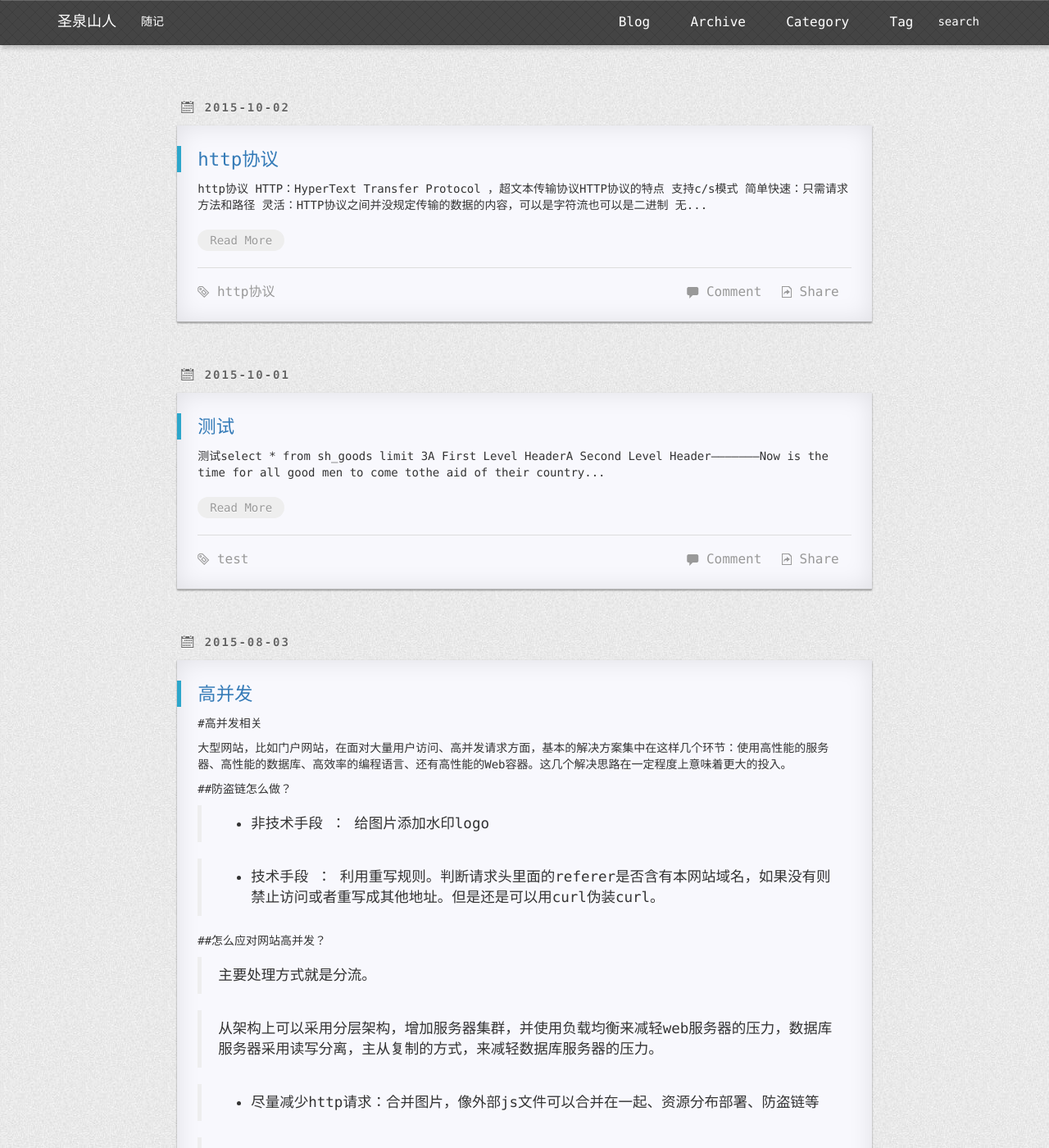
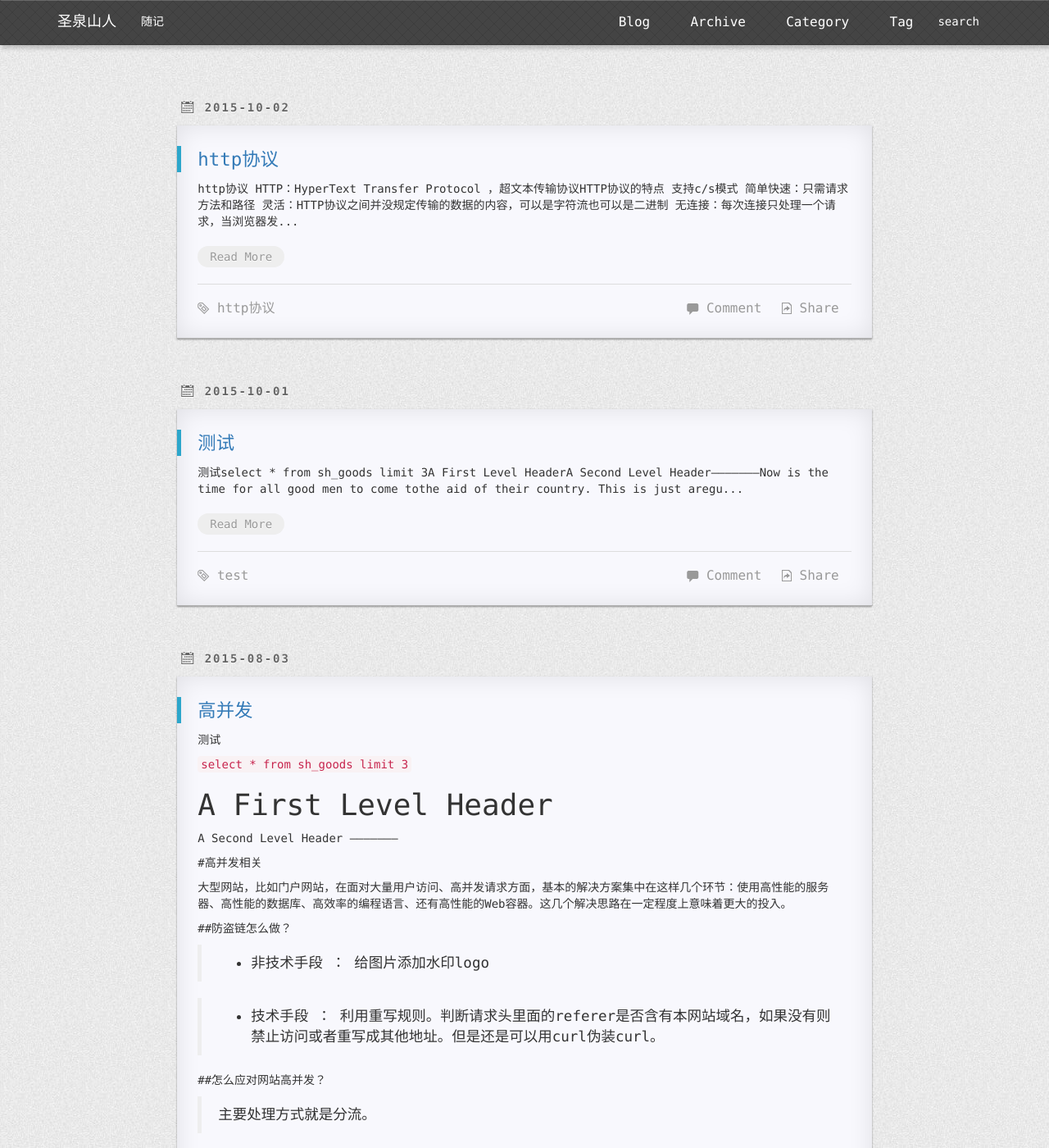
Before and after one commit to myyphp/myyphp-myyphp.github.io, a Jekyll site: the page built from index.html, in a window 1280 px wide and 1400 px high. Shown: the whole window at 82% size. Built offline with Jekyll 4.4.1, drawn with Linux system fonts in a browser that asks for light colours; nearby versions of some CDN libraries; the list of posts is cut into pages by our own code; comment, search, counter and statistics services are not loaded.

Commit message:
something change

```diff
--- a/_posts/2015-08-03-about-optimize.md
+++ b/_posts/2015-08-03-about-optimize.md
@@ -4,6 +4,19 @@ title: 高并发
 tags:  高并发
 categories: 读书笔记
 ---
+
+
+测试
+
+
+
+`select * from sh_goods limit 3`
+
+A First Level Header
+====================
+A Second Level Header
+---------------------
+
 
 #高并发相关
 
--- a/index.html
+++ b/index.html
@@ -16,7 +16,7 @@ styles: [article-list.css]
                   <a class="title" href="{{ post.url | prepend: site.baseurl | prepend: site.url }}">
                       {{ post.title }}
                   </a>
-                  <p>{% if post.excerpt.size > 32 %}{{ post.excerpt }}{% else %}{{ post.content | strip_html | strip_newlines | truncate: 150 }}{% endif %}</p>
+                  <p>{% if post.excerpt.size > 32 %}{{ post.excerpt }}{% else %}{{ post.content | strip_html | strip_newlines | truncate: 170 }}{% endif %}</p>
                   <a class="readmore" href="{{ post.url | prepend: site.baseurl | prepend: site.url }}">Read More</a>
                   <footer>
                       {% for tag in post.tags %}
```
